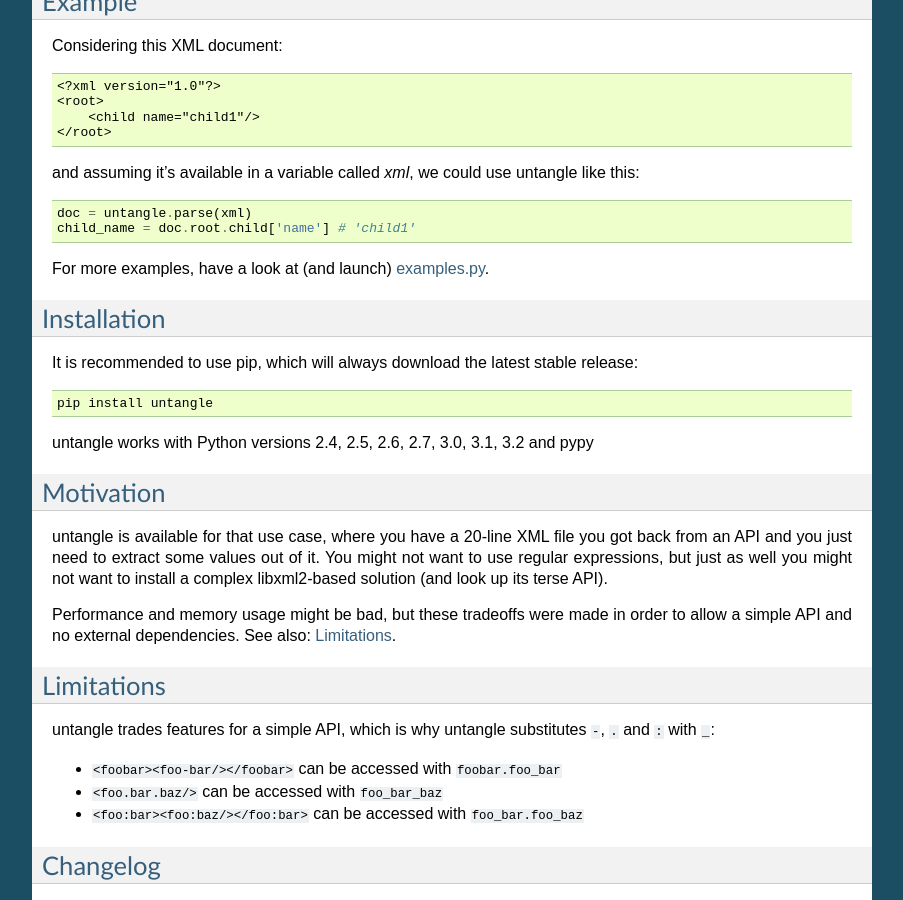
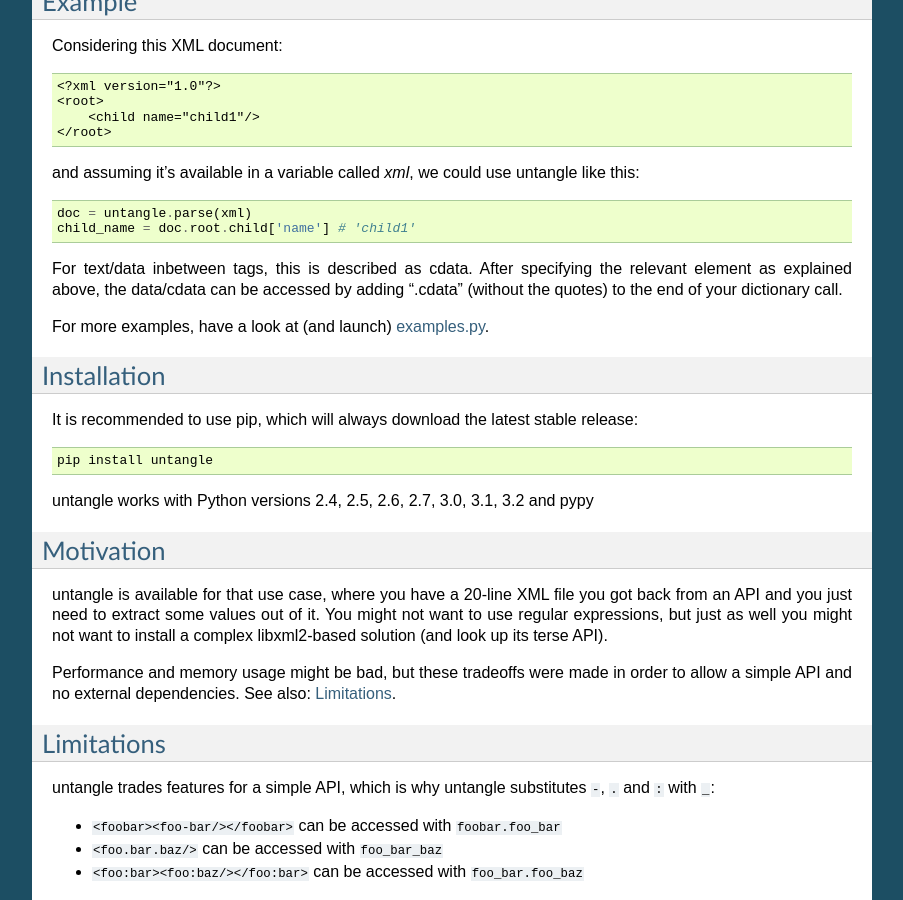
Before and after one commit to stchris/untangle, a Sphinx documentation site: the page built from docs/index.rst, in a window 1280 px wide and 900 px high, scrolled down 825 px. Shown: the whole window, without its empty margins (198-1101 px from the left). Built offline with Sphinx 7.4.7, drawn with Linux system fonts in a browser that asks for light colours.

Commit message:
Update docs/index.rst
to explain how to access data/cdata 'within' tags

```diff
--- a/docs/index.rst
+++ b/docs/index.rst
@@ -42,6 +42,8 @@
 
     doc = untangle.parse(xml)
     child_name = doc.root.child['name'] # 'child1'
+
+For text/data inbetween tags, this is described as cdata. After specifying the relevant element as explained above, the data/cdata can be accessed by adding ".cdata" (without the quotes) to the end of your dictionary call.
 
 For more examples, have a look at (and launch) `examples.py <https://github.com/stchris/untangle/blob/master/examples.py/>`_.
 
```
